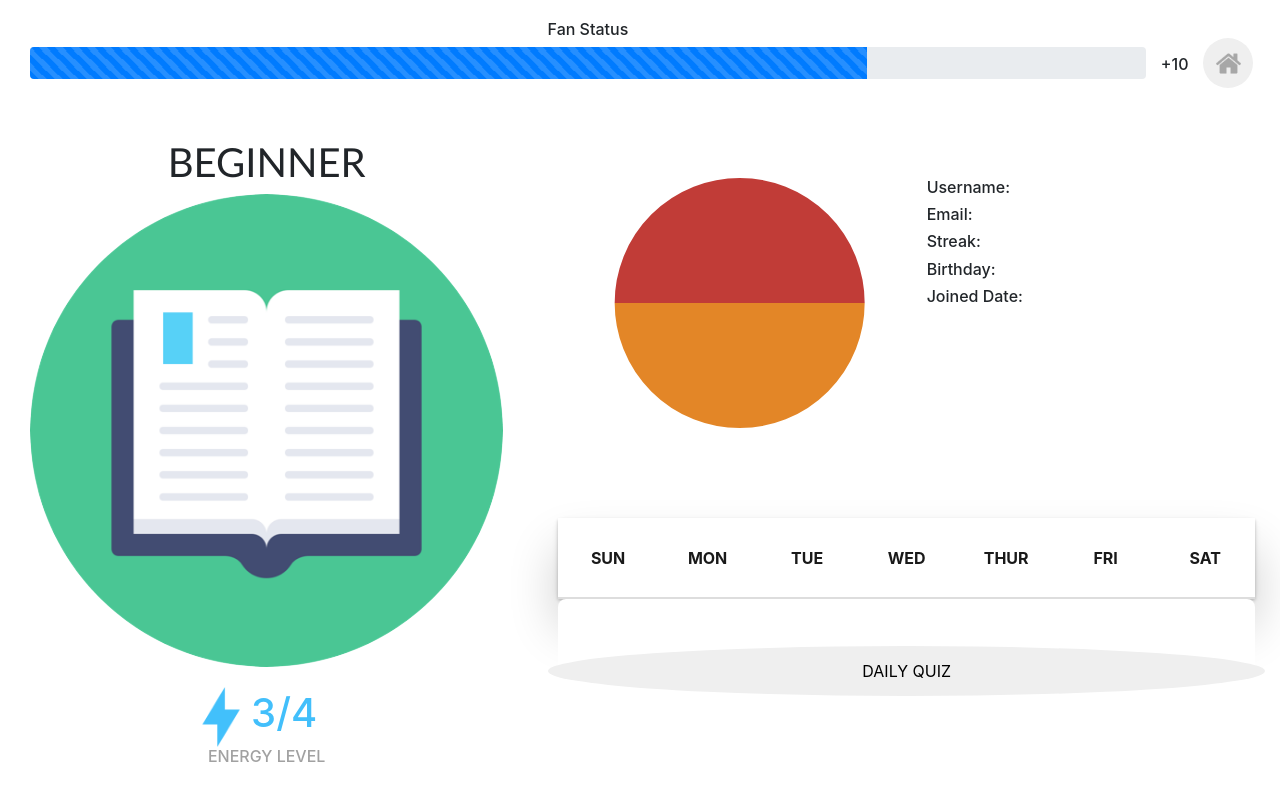
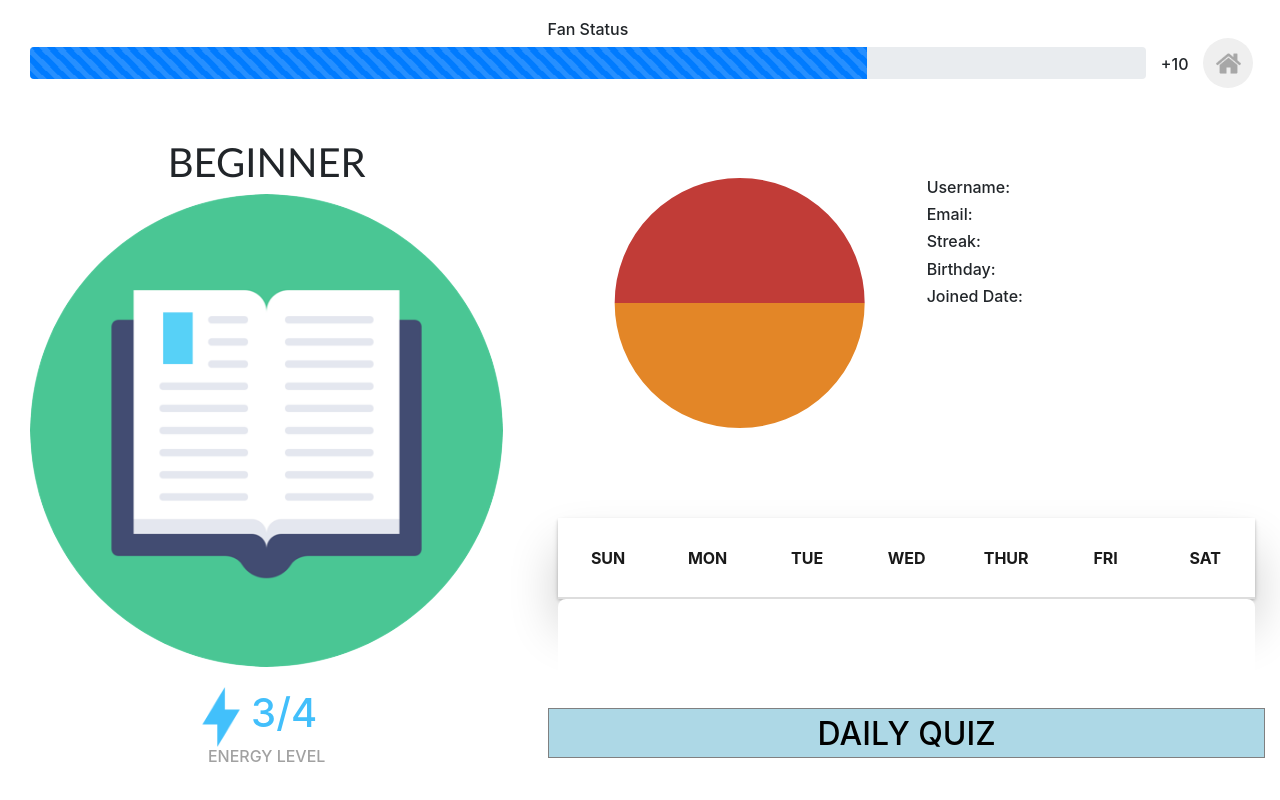
Before and after one commit to nikolaybutnik/star-academy, a React (Create React App) app in the folder client/: page /userprofile in a window 1280 px wide. Built offline with nearby package versions, Linux system fonts and the light colour scheme.

Commit message:
css on challenges button

```diff
--- a/client/src/components/HomePageButtons/HomePageButtons.js
+++ b/client/src/components/HomePageButtons/HomePageButtons.js
@@ -4,8 +4,20 @@ import { Link } from "react-router-dom";
 const HomePageButtons = () => {
   return (
     <Link to="/home">
-      <button className="user-home-btn col-md-12" href="">
-        DAILY QUIZ
+      <button
+        className="user-home-btn col-md-12"
+        href=""
+        style={{
+          margin: "auto",
+          marginTop: "100px",
+          marginBottom: "30px",
+          borderRadius: "0%",
+          backgroundColor: "lightblue",
+          borderWidth: "3px",
+          border: "grey solid thin",
+        }}
+      >
+        <h2 style={{ padding: "5px" }}>DAILY QUIZ</h2>
       </button>
     </Link>
   );
```
Also changed, not shown: 1 other file (tests, documents, lock files or other folders).
